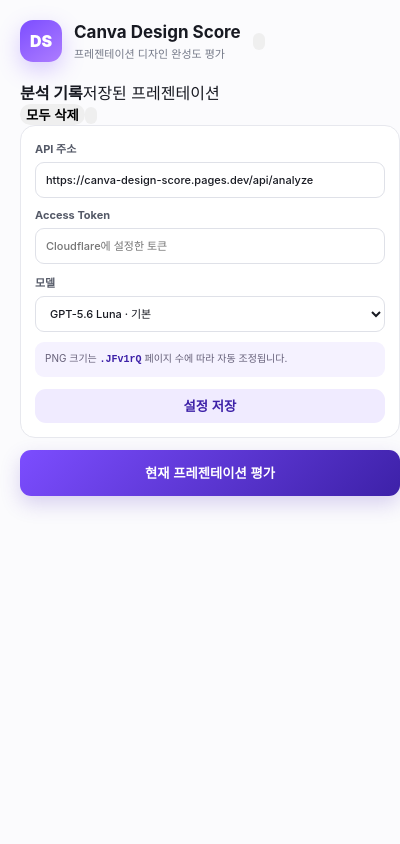
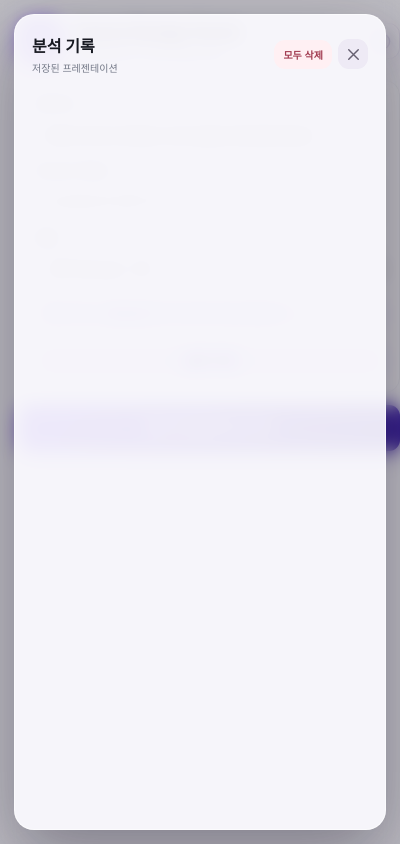
Before and after one commit to KKomaProgrammer/canva-design-score, a browser extension: page extension/popup.html in a window 400 px wide. Both pictures are taken after a click on the button "분석 기록". Drawn offline with Linux system fonts and the light colour scheme.

Commit message:
Add analysis history and retained progress in extension/popup.css

```diff
--- a/extension/popup.css
+++ b/extension/popup.css
@@ -43,6 +43,160 @@ header p {
   font-size: 11px;
   color: var(--muted);
   margin: 0;
+}
+.app-header {
+  position: relative;
+}
+.history-button {
+  display: grid;
+  place-items: center;
+  width: 36px;
+  height: 36px;
+  margin-left: auto;
+  border: 1px solid #e1ddec;
+  border-radius: 11px;
+  color: #5a418f;
+  background: #fff;
+  box-shadow: 0 7px 18px #36216812;
+}
+.history-button:hover {
+  background: #f2edff;
+}
+.history-button svg,
+.icon-button svg,
+.history-delete svg {
+  width: 19px;
+  height: 19px;
+  fill: none;
+  stroke: currentColor;
+  stroke-width: 1.8;
+  stroke-linecap: round;
+  stroke-linejoin: round;
+}
+.history-overlay {
+  position: fixed;
+  z-index: 50;
+  inset: 0;
+  padding: 14px;
+  background: #18152745;
+  backdrop-filter: blur(9px);
+  opacity: 0;
+  visibility: hidden;
+  pointer-events: none;
+  transition: opacity 0.22s ease, visibility 0.22s ease;
+}
+.history-overlay.open {
+  opacity: 1;
+  visibility: visible;
+  pointer-events: auto;
+}
+.history-panel {
+  display: flex;
+  flex-direction: column;
+  height: 100%;
+  padding: 16px;
+  border: 1px solid #ffffffa8;
+  border-radius: 20px;
+  background: #fbfaffea;
+  box-shadow: 0 24px 70px #1711265e;
+  transform: translateY(-12px) scale(0.975);
+  transition: transform 0.25s cubic-bezier(0.2, 0.9, 0.25, 1.08);
+}
+.history-overlay.open .history-panel {
+  transform: translateY(0) scale(1);
+}
+.history-head {
+  display: flex;
+  align-items: center;
+  justify-content: space-between;
+  padding: 2px 1px 13px;
+}
+.history-head b {
+  display: block;
+  font-size: 16px;
+}
+.history-head span {
+  display: block;
+  margin-top: 3px;
+  color: var(--muted);
+  font-size: 10px;
+}
+.history-actions {
+  display: flex;
+  align-items: center;
+  gap: 6px;
+}
+.delete-all {
+  padding: 7px 9px;
+  color: #a23c51;
+  background: #fff0f3;
+  font-size: 10px;
+}
+.icon-button {
+  display: grid;
+  place-items: center;
+  width: 30px;
+  height: 30px;
+  color: #666071;
+  background: #eeeaf5;
+}
+.history-list {
+  flex: 1;
+  min-height: 0;
+  overflow: auto;
+}
+.history-card {
+  position: relative;
+  margin-bottom: 9px;
+  padding: 14px 44px 13px 14px;
+  border: 1px solid #e3dfeb;
+  border-radius: 14px;
+  background: #fff;
+  box-shadow: 0 8px 22px #2717470b;
+  cursor: pointer;
+  transition: transform 0.16s ease, border-color 0.16s ease, box-shadow 0.16s ease;
+}
+.history-card:hover {
+  border-color: #cbbcf1;
+  box-shadow: 0 11px 25px #4b32851a;
+  transform: translateY(-1px);
+}
+.history-name {
+  overflow: hidden;
+  margin-bottom: 8px;
+  font-size: 12px;
+  font-weight: 800;
+  text-overflow: ellipsis;
+  white-space: nowrap;
+}
+.history-score {
+  color: #7250c5;
+  font-size: 11px;
+  font-weight: 750;
+}
+.history-delete {
+  position: absolute;
+  top: 50%;
+  right: 10px;
+  display: grid;
+  place-items: center;
+  width: 29px;
+  height: 29px;
+  color: #a25a69;
+  background: #fff1f3;
+  transform: translateY(-50%);
+}
+.history-delete svg {
+  width: 16px;
+  height: 16px;
+}
+.history-empty {
+  display: grid;
+  min-height: 250px;
+  place-items: center;
+  color: #92909b;
+  font-size: 12px;
+  text-align: center;
 }
 .settings {
   padding: 14px;
```
